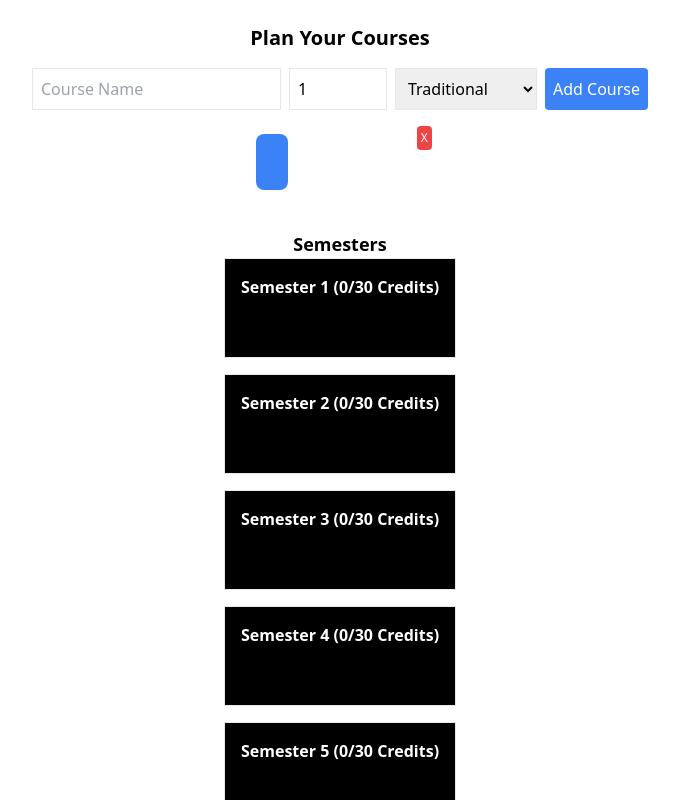
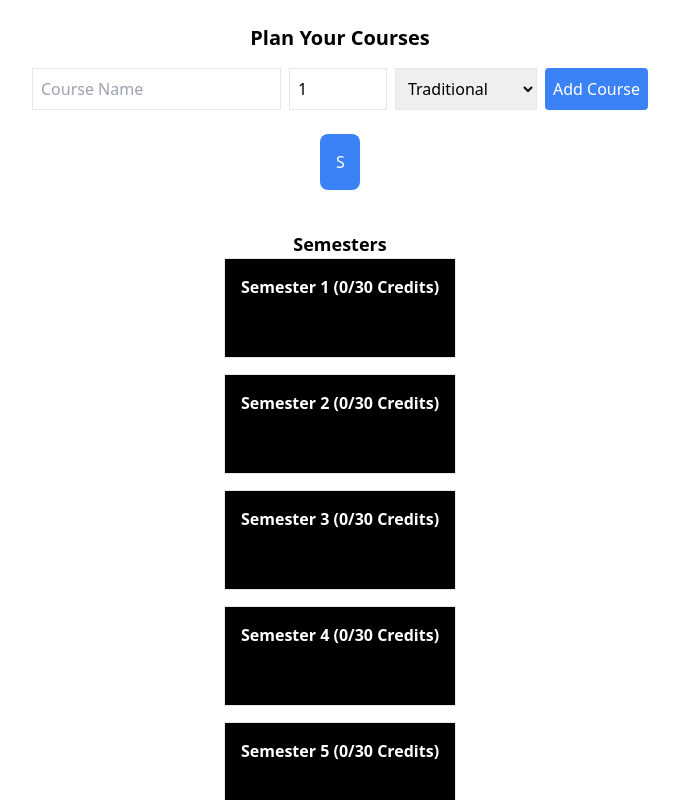
Before and after one commit to DineshSundaram7/credit-planner, a React (Create React App) app: page / in a window 1280 px wide. Both pictures are taken after typing "Sample" into the empty fields and a click on the button "Add Course". Shown: the top 800 px of the page, without its empty margins (300-979 px from the left). Built offline with nearby package versions, Linux system fonts and the light colour scheme.

Commit message:
Update CreditPlanner.js

```diff
--- a/src/components/CreditPlanner.js
+++ b/src/components/CreditPlanner.js
@@ -5,7 +5,7 @@ import { HTML5Backend } from "react-dnd-html5-backend";
 const BLOCK_TYPE = "BLOCK";
 
 // Course Block Component
-const CourseBlock = ({ course, remainingWidth }) => {
+const CourseBlock = ({ course }) => {
   const [{ isDragging }, drag] = useDrag(() => ({
     type: BLOCK_TYPE,
     item: { id: course.id, course },
@@ -14,27 +14,19 @@ const CourseBlock = ({ course, remainingWidth }) => {
     }),
   }));
 
-  // Ensure the course does not exceed available space
-  const courseWidth = (course.credits * 100) / 30; // Proportional to 30 credits taking 100% space of the semester block
-  const courseWidthLimited = Math.min(courseWidth, remainingWidth); // Ensure it does not exceed available space
-
   return (
     <div
       ref={drag}
       className={`p-4 rounded-lg cursor-move m-2 transition-all duration-300 text-white ${
         course.type === "traditional" ? "bg-blue-500" : "bg-green-500"
       } ${isDragging ? "opacity-50" : ""}`}
-      style={{ width: `${courseWidthLimited}%` }}
-    >
-      <div
-        className="truncate"
       style={{
-          width: "100%",
-          whiteSpace: "nowrap",
-          overflow: "hidden",
-          textOverflow: "ellipsis",
+        width: `${course.credits * 40}px`,
+        whiteSpace: "normal", // Allow text to wrap
+        wordWrap: "break-word", // Break long words if necessary
       }}
     >
+      <div className="truncate">
         {course.name} ({course.credits} Credits)
       </div>
     </div>
@@ -42,7 +34,7 @@ const CourseBlock = ({ course, remainingWidth }) => {
 };
 
 // Semester Drop Area
-const SemesterBlock = ({ semesterIndex, courses, moveBlock, remainingWidth }) => {
+const SemesterBlock = ({ semesterIndex, courses, moveBlock }) => {
   const [, drop] = useDrop(() => ({
     accept: BLOCK_TYPE,
     drop: (item) => moveBlock(item.course, semesterIndex),
@@ -52,23 +44,11 @@ const SemesterBlock = ({ semesterIndex, courses, moveBlock, remainingWidth }) =>
   const isOverLimit = totalCredits > 30;
 
   return (
-    <div
-      ref={drop}
-      className={`border p-4 min-h-[100px] bg-black text-white ${isOverLimit ? "border-red-500" : ""}`}
-      style={{ width: "100%" }}
-    >
-      <h4 className="font-bold">
-        Semester {semesterIndex + 1} ({totalCredits}/30 Credits)
-      </h4>
-      <div className="flex">
+    <div ref={drop} className={`border p-4 min-h-[100px] bg-black text-white ${isOverLimit ? "border-red-500" : ""}`} style={{ width: "100%" }}>
+      <h4 className="font-bold">Semester {semesterIndex + 1} ({totalCredits}/30 Credits)</h4>
       {courses.map((course) => (
-          <CourseBlock
-            key={course.id}
-            course={course}
-            remainingWidth={remainingWidth}
-          />
+        <CourseBlock key={course.id} course={course} />
       ))}
-      </div>
       {isOverLimit && <p className="text-red-500">Credit limit exceeded!</p>}
     </div>
   );
@@ -92,8 +72,7 @@ const CreditPlanner = () => {
 
   const moveBlock = (course, toSemester) => {
     setSemesters((prev) => {
-      const newTotalCredits =
-        prev[toSemester].reduce((sum, c) => sum + c.credits, 0) + course.credits;
+      const newTotalCredits = prev[toSemester].reduce((sum, c) => sum + c.credits, 0) + course.credits;
       if (newTotalCredits > 30) {
         alert("Credit limit exceeded for this semester!");
         return prev;
@@ -105,14 +84,11 @@ const CreditPlanner = () => {
     });
   };
 
-  const removeCourse = (courseId) => {
-    setCourses(courses.filter((course) => course.id !== courseId));
-    setSemesters((prev) =>
-      prev.map((semester) =>
-        semester.filter((course) => course.id !== courseId)
-      )
+  // Separate assigned and unassigned courses
+  const assignedCourses = semesters.flat();
+  const unassignedCourses = courses.filter(
+    (course) => !assignedCourses.some((assignedCourse) => assignedCourse.id === course.id)
   );
-  };
 
   return (
     <DndProvider backend={HTML5Backend}>
@@ -134,51 +110,42 @@ const CreditPlanner = () => {
             onChange={(e) => setCredits(Number(e.target.value))}
             className="border p-2"
           />
-          <select
-            value={type}
-            onChange={(e) => setType(e.target.value)}
-            className="border p-2"
-          >
+          <select value={type} onChange={(e) => setType(e.target.value)} className="border p-2">
             <option value="traditional">Traditional</option>
             <option value="project">Project-Based</option>
           </select>
-          <button
-            onClick={addCourse}
-            className="bg-blue-500 text-white p-2 rounded"
-          >
-            Add Course
-          </button>
+          <button onClick={addCourse} className="bg-blue-500 text-white p-2 rounded">Add Course</button>
         </div>
-
-        {/* List of added courses */}
         <div className="flex gap-4 mb-4">
           {courses.map((course) => (
-            <div key={course.id} className="relative">
-              <CourseBlock key={course.id} course={course} remainingWidth={100} />
-              <button
-                onClick={() => removeCourse(course.id)}
-                className="absolute top-0 right-0 bg-red-500 text-white text-xs p-1 rounded"
-              >
-                X
-              </button>
+            <CourseBlock key={course.id} course={course} />
+          ))}
         </div>
+        <h3 className="text-lg font-bold mt-4">Semesters</h3>
+        <div className="grid grid-cols-1 gap-4">
+          {semesters.map((semester, index) => (
+            <SemesterBlock key={index} semesterIndex={index} courses={semester} moveBlock={moveBlock} />
           ))}
         </div>
 
-        <h3 className="text-lg font-bold mt-4">Semesters</h3>
-        <div className="grid grid-cols-1 gap-4">
-          {semesters.map((semester, index) => {
-            const remainingWidth = 100 - semester.reduce((sum, course) => sum + (course.credits * 100) / 30, 0);
-            return (
-              <SemesterBlock
-                key={index}
-                semesterIndex={index}
-                courses={semester}
-                moveBlock={moveBlock}
-                remainingWidth={remainingWidth}
-              />
-            );
-          })}
+        {/* Assigned Courses List */}
+        <div className="mt-4 w-full">
+          <h4 className="font-bold mb-2">Assigned Courses</h4>
+          <div className="flex flex-wrap">
+            {assignedCourses.map((course) => (
+              <CourseBlock key={course.id} course={course} />
+            ))}
+          </div>
+        </div>
+
+        {/* Unassigned Courses List */}
+        <div className="mt-4 w-full">
+          <h4 className="font-bold mb-2">Unassigned Courses</h4>
+          <div className="flex flex-wrap">
+            {unassignedCourses.map((course) => (
+              <CourseBlock key={course.id} course={course} />
+            ))}
+          </div>
         </div>
       </div>
     </DndProvider>
```
Lines whose indentation alone changed are shown as unchanged.
